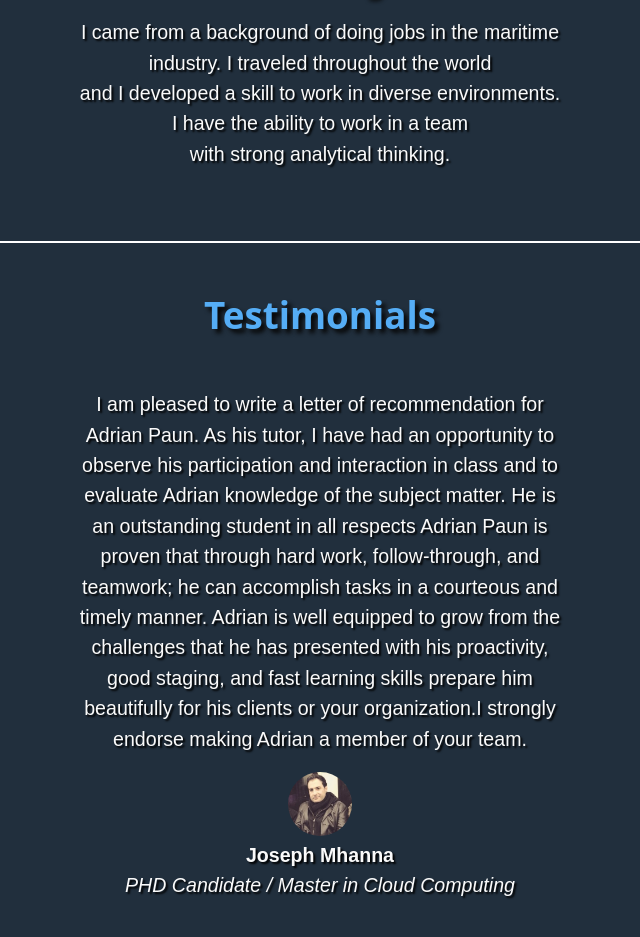
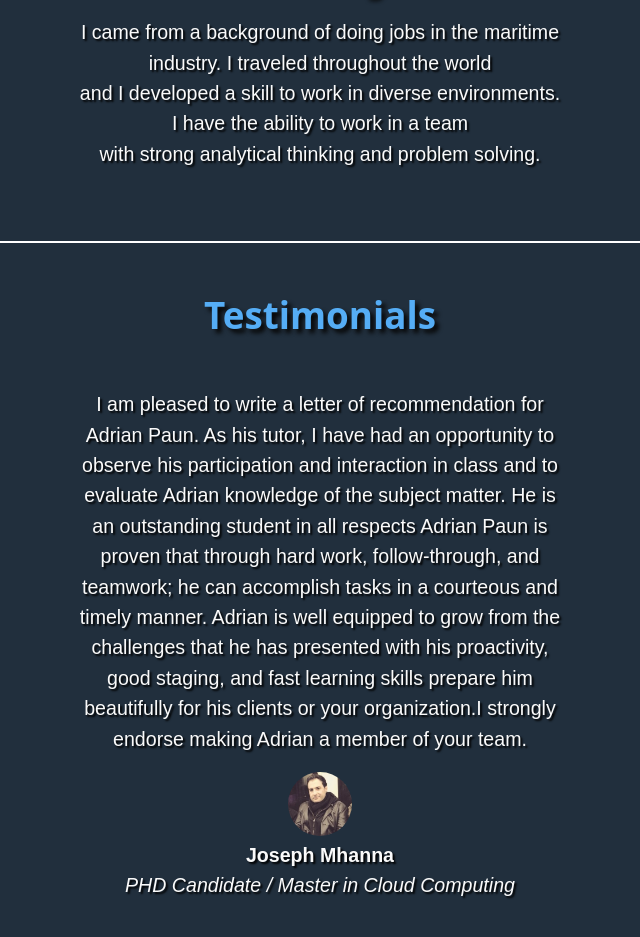
Before and after one commit to Hadriani/my-portfolio, a Next.js app: page / in a window 1280 px wide. Shown: the part 5260-6197 px from the top of the page, without its empty margins (320-960 px from the left). Built offline with nearby package versions, Linux system fonts and the light colour scheme.

Commit message:
Update Main.js

```diff
--- a/components/Main.js
+++ b/components/Main.js
@@ -347,7 +347,7 @@ export default function Main() {
                     <p>industry. I traveled throughout the world</p>
                     <p>and I developed a skill to work in diverse environments.</p>
                     <p>I have the ability to work in a team</p>
-                    <p> with strong analytical thinking.</p>
+                    <p> with strong analytical thinking and problem solving.</p>
                 </div>
             </div>
 
```
